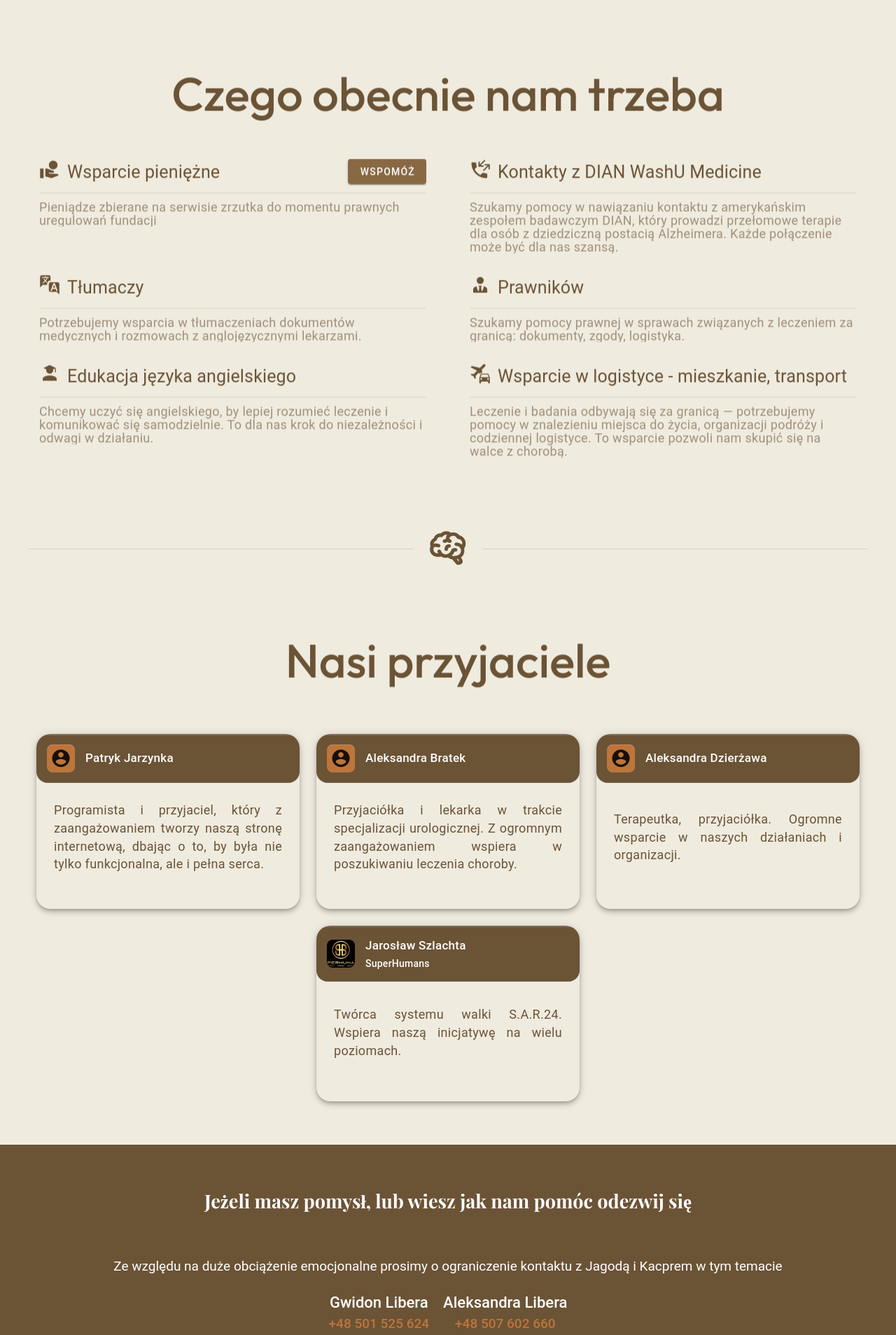
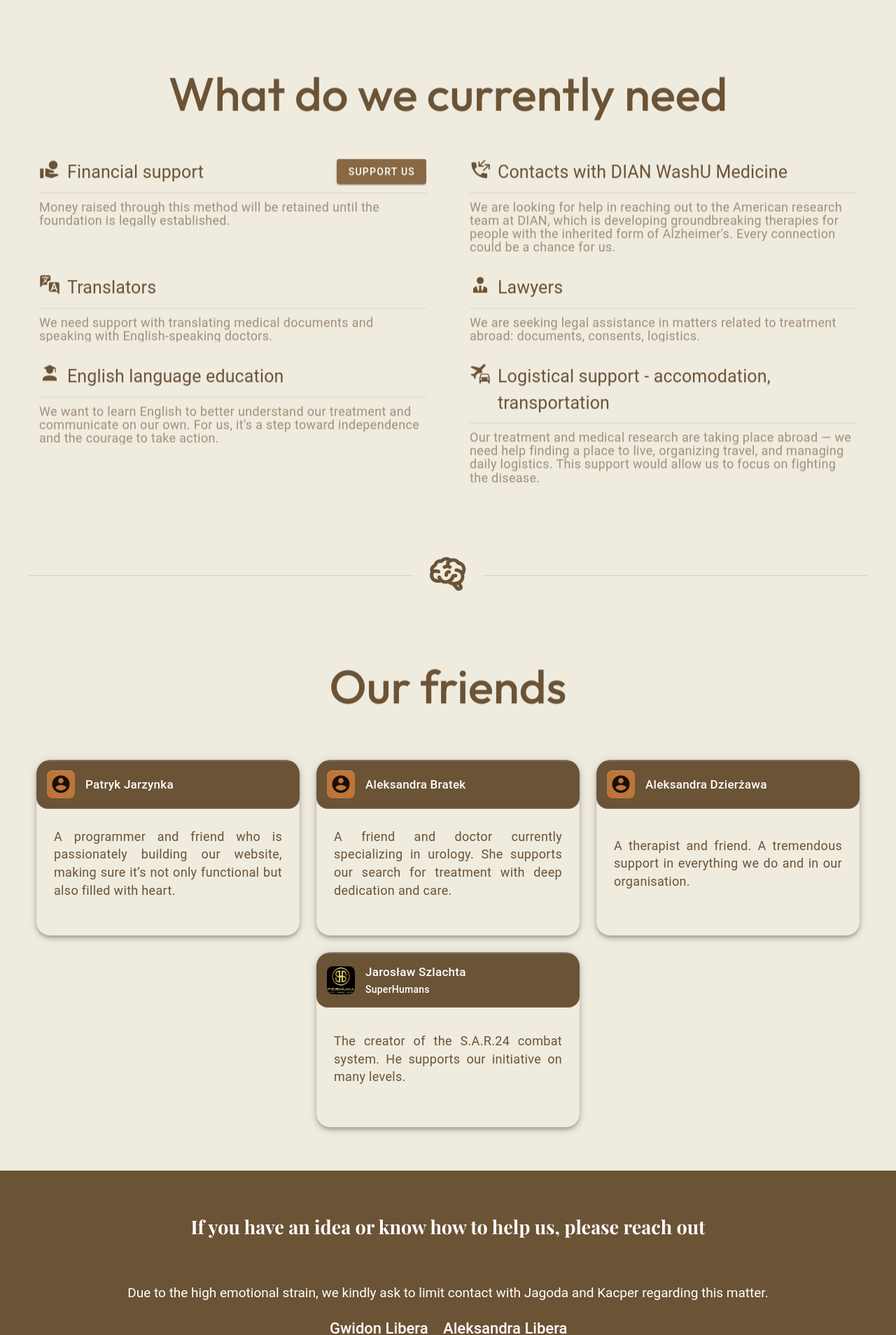
Before and after one commit to PatrykJarzynka/Memory, a Vue app: page /en in a window 1280 px wide. Shown: the part 6300-8208 px from the top of the page at 70% size. Built offline with nearby package versions, Linux system fonts and the light colour scheme; a small style sheet from the web is missing; a web font is replaced by a local one.

Commit message:
Translated second half of the app

```diff
--- a/src/components/Friends.vue
+++ b/src/components/Friends.vue
@@ -1,29 +1,33 @@
 <script setup lang="ts">
+  import { useI18n } from "vue-i18n"
+
+  const { t } = useI18n()
+
   const friends = [
     {
       id: 1,
       name: "Patryk Jarzynka",
       association: null,
-      description: "Programista i przyjaciel, który z zaangażowaniem tworzy naszą stronę internetową, dbając o to, by była nie tylko funkcjonalna, ale i pełna serca.",
+      description: t("friends.friendDesc1"),
     },
     {
       id: 2,
       name: "Aleksandra Bratek",
       association: null,
-      description: "Przyjaciółka i lekarka w trakcie specjalizacji urologicznej. Z ogromnym zaangażowaniem wspiera w poszukiwaniu leczenia choroby.",
+      description: t("friends.friendDesc2"),
     },
     {
       id: 3,
       name: "Aleksandra Dzierżawa",
       association: null,
-      description: "Terapeutka, przyjaciółka. Ogromne wsparcie w naszych działaniach i organizacji.",
+      description: t("friends.friendDesc3"),
     },
     {
       id: 4,
       name: "Jarosław Szlachta",
       association: "SuperHumans",
-      description: "Twórca systemu walki S.A.R.24. Wspiera naszą inicjatywę na wielu poziomach.",
-      iconUrl: './src/assets/SuperHumans.svg',
+      description: t("friends.friendDesc4"),
+      iconUrl: "./src/assets/SuperHumans.svg",
     },
   ]
 </script>
@@ -49,16 +53,17 @@
         <v-card-title class="friend-card-title-container">
           <div class="image-placeholder">
             <v-img
+              v-if="friend.iconUrl"
               style="border-radius: 8px; height: 100%"
               cover
-              v-if="friend.iconUrl"
               :src="friend.iconUrl"
             />
 
             <v-icon
               v-else
               icon="mdi-account-circle"
-              class="image-icon"/>
+              class="image-icon"
+            />
           </div>
 
           <div class="friend-card-title">
@@ -132,7 +137,6 @@
   border-radius: 8px;
   box-shadow: rgba(207, 231, 255, 0.2) 0px 1px 1px 0px inset;
 
-
   @media only screen and (width >= 600px) {
 
   }
--- a/src/components/Hero.vue
+++ b/src/components/Hero.vue
@@ -1,8 +1,8 @@
 <script setup lang="ts">
+  import { useI18n } from "vue-i18n"
   import AppButton from "@/components/core/AppButton.vue"
-  import {useI18n} from "vue-i18n";
 
-  const {t} = useI18n()
+  const { t } = useI18n()
 </script>
 
 <template>
@@ -18,15 +18,15 @@
         class="hero-lead-column reveal-slide-up"
       >
         <div class="lead-column-text">
-          <h1 class="hero-title">{{ t('hero.title')}}</h1>
+          <h1 class="hero-title">{{ t('hero.title') }}</h1>
 
-          <p class="hero-description">{{ t('hero.description')}}</p>
+          <p class="hero-description">{{ t('hero.description') }}</p>
         </div>
 
         <div class="hero-action-buttons">
           <AppButton
             type="normal"
-            :text="t('hero.supportButton')"
+            :text="t('general.supportButton')"
           />
 
           <AppButton
@@ -68,7 +68,6 @@
     flex-direction: initial;
   }
 }
-
 
 .hero-lead-column {
   display: flex;
--- a/src/components/SupportList.vue
+++ b/src/components/SupportList.vue
@@ -1,4 +1,5 @@
 <script setup lang="ts">
+  import { useI18n } from "vue-i18n"
   import { useDisplay } from "vuetify/framework"
 
   interface SupportItem {
@@ -10,12 +11,13 @@
   }
 
   const { smAndDown, lgAndUp } = useDisplay()
+  const { t } = useI18n()
 
   const supportItems: SupportItem[] = [
     {
       id: 1,
-      name: "Wsparcie pieniężne",
-      description: " Pieniądze zbierane na serwisie zrzutka do momentu prawnych uregulowań fundacji",
+      name: t("support.item1Title"),
+      description: t("support.item1Desc"),
       icon: "mdi-hand-coin",
       action: () => {
         return
@@ -23,36 +25,36 @@
     },
     {
       id: 2,
-      name: "Kontakty z DIAN WashU Medicine",
-      description: "Szukamy pomocy w nawiązaniu kontaktu z amerykańskim zespołem badawczym DIAN, który prowadzi przełomowe terapie dla osób z dziedziczną postacią Alzheimera. Każde połączenie może być dla nas szansą.",
+      name: t("support.item2Title"),
+      description: t("support.item2Desc"),
       icon: "mdi-phone-incoming-outgoing",
       action: null,
     },
     {
       id: 3,
-      name: "Tłumaczy",
-      description: "Potrzebujemy wsparcia w tłumaczeniach dokumentów medycznych i rozmowach z anglojęzycznymi lekarzami.",
+      name: t("support.item3Title"),
+      description: t("support.item3Desc"),
       icon: "mdi-translate-variant",
       action: null,
     },
     {
       id: 4,
-      name: "Prawników",
-      description: "Szukamy pomocy prawnej w sprawach związanych z leczeniem za granicą: dokumenty, zgody, logistyka.",
+      name: t("support.item4Title"),
+      description: t("support.item4Desc"),
       icon: "mdi-account-tie",
       action: null,
     },
     {
       id: 5,
-      name: "Edukacja języka angielskiego",
-      description: "Chcemy uczyć się angielskiego, by lepiej rozumieć leczenie i komunikować się samodzielnie. To dla nas krok do niezależności i odwagi w działaniu.",
+      name: t("support.item5Title"),
+      description: t("support.item5Desc"),
       icon: "mdi-account-school",
       action: null,
     },
     {
       id: 6,
-      name: "Wsparcie w logistyce - mieszkanie, transport",
-      description: "Leczenie i badania odbywają się za granicą — potrzebujemy pomocy w znalezieniu miejsca do życia, organizacji podróży i codziennej logistyce. To wsparcie pozwoli nam skupić się na walce z chorobą.",
+      name: t("support.item6Title"),
+      description: t("support.item6Desc"),
       icon: "mdi-plane-car",
       action: null,
     },
@@ -87,7 +89,7 @@
             class="support-item-button"
             @click="item.action()"
           >
-            Wspomóż
+            {{ t('general.supportButton') }}
           </v-btn>
         </v-list-item-title>
 
--- a/src/components/core/Footer.vue
+++ b/src/components/core/Footer.vue
@@ -1,5 +1,7 @@
 <script setup lang="ts">
+  import { useI18n } from "vue-i18n"
 
+  const { t } = useI18n()
 </script>
 
 <template>
@@ -12,8 +14,8 @@
         cols="12"
         class="footer-info-column"
       >
-        <h2 class="footer-main-label">Jeżeli masz pomysł, lub wiesz jak nam pomóc odezwij się</h2>
-        <p class="footer-text"> Ze względu na duże obciążenie emocjonalne prosimy o ograniczenie kontaktu z Jagodą i Kacprem w tym temacie</p>
+        <h2 class="footer-main-label">{{ t('footer.title') }}</h2>
+        <p class="footer-text"> {{ t('footer.subtitle') }}</p>
       </v-col>
 
       <v-col
--- a/src/locales/en.ts
+++ b/src/locales/en.ts
@@ -1,8 +1,10 @@
 export default {
+  general: {
+    supportButton: 'Support us',
+  },
   hero: {
     title: 'Act before time catches up',
     description: 'In our family, Alzheimer\'s starts at age 30-40. We know we don\'t have time - but we have hope.',
-    supportButton: 'Support us',
     exploreButton: 'Learn the story',
   },
   goal: {
@@ -44,5 +46,34 @@ export default {
     price2: 'experimental drug / investigational treatment',
     price3: '20 850 € per year',
     linkDesc: 'Access to medications via www.medicine.washu.edu/'
+  },
+  media: {
+    title: 'Where we have been featured'
+  },
+  support: {
+    title: 'What do we currently need',
+    item1Title: 'Financial support',
+    item1Desc: ' Money raised through this method will be retained until the foundation is legally established.',
+    item2Title: 'Contacts with DIAN WashU Medicine',
+    item2Desc: "We are looking for help in reaching out to the American research team at DIAN, which is developing groundbreaking therapies for people with the inherited form of Alzheimer's. Every connection could be a chance for us.",
+    item3Title: 'Translators',
+    item3Desc: 'We need support with translating medical documents and speaking with English-speaking doctors.',
+    item4Title: 'Lawyers',
+    item4Desc: 'We are seeking legal assistance in matters related to treatment abroad: documents, consents, logistics.',
+    item5Title: 'English language education',
+    item5Desc: "We want to learn English to better understand our treatment and communicate on our own. For us, it's a step toward independence and the courage to take action.",
+    item6Title: 'Logistical support - accomodation, transportation',
+    item6Desc: 'Our treatment and medical research are taking place abroad — we need help finding a place to live, organizing travel, and managing daily logistics. This support would allow us to focus on fighting the disease.',
+  },
+  friends: {
+    title: 'Our friends',
+    friendDesc1: 'A programmer and friend who is passionately building our website, making sure it’s not only functional but also filled with heart.',
+    friendDesc2: 'A friend and doctor currently specializing in urology. She supports our search for treatment with deep dedication and care.',
+    friendDesc3: 'A therapist and friend. A tremendous support in everything we do and in our organisation.',
+    friendDesc4: 'The creator of the S.A.R.24 combat system. He supports our initiative on many levels.',
+  },
+  footer: {
+    title: 'If you have an idea or know how to help us, please reach out',
+    subtitle: 'Due to the high emotional strain, we kindly ask to limit contact with Jagoda and Kacper regarding this matter.',
   }
 }
--- a/src/locales/pl.ts
+++ b/src/locales/pl.ts
@@ -1,8 +1,10 @@
 export default {
+  general: {
+    supportButton: 'Wesprzyj',
+  },
   hero: {
     title: 'Zanim dogoni nas czas - działamy',
     description: 'W naszej rodzinie Alzheimer zaczyna się w wieku 30–40 lat. Wiemy, że nie mamy czasu – ale mamy nadzieję.',
-    supportButton: 'Wesprzyj',
     exploreButton: 'Poznaj historię',
   },
   goal: {
@@ -44,5 +46,34 @@ export default {
     price2: 'testowy / eksperymentalny',
     price3: '98 000 PLN / rok',
     linkDesc: 'Dostęp do leków za pomocą www.medicine.washu.edu/'
+  },
+  media: {
+    title: 'Gdzie o nas mówiono'
+  },
+  support: {
+    title: 'Czego obecnie nam trzeba',
+    item1Title: 'Wsparcie pieniężne',
+    item1Desc: 'Pieniądze zbierane na serwisie zrzutka do momentu prawnych uregulowań fundacji.',
+    item2Title: 'Kontakty z DIAN WashU Medicine',
+    item2Desc: 'Szukamy pomocy w nawiązaniu kontaktu z amerykańskim zespołem badawczym DIAN, który prowadzi przełomowe terapie dla osób z dziedziczną postacią Alzheimera. Każde połączenie może być dla nas szansą.',
+    item3Title: 'Tłumaczy',
+    item3Desc: 'Potrzebujemy wsparcia w tłumaczeniach dokumentów medycznych i rozmowach z anglojęzycznymi lekarzami.',
+    item4Title: 'Prawników',
+    item4Desc: 'Szukamy pomocy prawnej w sprawach związanych z leczeniem za granicą: dokumenty, zgody, logistyka.',
+    item5Title: 'Edukacja języka angielskiego',
+    item5Desc: 'Chcemy uczyć się angielskiego, by lepiej rozumieć leczenie i komunikować się samodzielnie. To dla nas krok do niezależności i odwagi w działaniu.',
+    item6Title: 'Wsparcie w logistyce - mieszkanie, transport',
+    item6Desc: 'Leczenie i badania odbywają się za granicą — potrzebujemy pomocy w znalezieniu miejsca do życia, organizacji podróży i codziennej logistyce. To wsparcie pozwoli nam skupić się na walce z chorobą.',
+  },
+  friends: {
+    title: 'Nasi przyjaciele',
+    friendDesc1: 'Programista i przyjaciel, który z zaangażowaniem tworzy naszą stronę internetową, dbając o to, by była nie tylko funkcjonalna, ale i pełna serca.',
+    friendDesc2: 'Przyjaciółka i lekarka w trakcie specjalizacji urologicznej. Z ogromnym zaangażowaniem wspiera w poszukiwaniu leczenia choroby.',
+    friendDesc3: 'Terapeutka, przyjaciółka. Ogromne wsparcie w naszych działaniach i organizacji.',
+    friendDesc4: 'Twórca systemu walki S.A.R.24. Wspiera naszą inicjatywę na wielu poziomach.',
+  },
+  footer: {
+    title: 'Jeżeli masz pomysł, lub wiesz jak nam pomóc odezwij się',
+    subtitle: 'Ze względu na duże obciążenie emocjonalne prosimy o ograniczenie kontaktu z Jagodą i Kacprem w tym temacie',
   }
 }
--- a/src/pages/index.vue
+++ b/src/pages/index.vue
@@ -9,7 +9,7 @@
     <IconDivider/>
 
     <div class="d-flex flex-column align-center">
-      <h2 class="section-title reveal-slide-up">{{t('familyMembers.title')}}</h2>
+      <h2 class="section-title reveal-slide-up">{{ t('familyMembers.title') }}</h2>
 
       <FamilyIllustrated/>
     </div>
@@ -18,13 +18,13 @@
   <div class="family-history-container">
     <v-container class="main-container family-inside-container">
       <h3 class="section-sub_title reveal-slide-up">
-        {{t('familyHistory.title')}}
+        {{ t('familyHistory.title') }}
       </h3>
 
       <div class="family-history-content">
         <div class="family-tree-image reveal">
           <v-img
-            :src="locale === 'en' ? '/images/Family-structure-en.png' :  '/images/Family-structure.png'"
+            :src="locale === 'en' ? '/images/Family-structure-en.png' : '/images/Family-structure.png'"
           />
         </div>
         <FamilyTimeline/>
@@ -43,9 +43,9 @@
       side="ltr"
     >
       <template #description-content>
-        <h2 class="description-section-title reveal-slide-up">{{t('disease.title')}}</h2>
+        <h2 class="description-section-title reveal-slide-up">{{ t('disease.title') }}</h2>
 
-        <p class="description-text reveal-slide-up">{{t('disease.description')}}</p>
+        <p class="description-text reveal-slide-up">{{ t('disease.description') }}</p>
       </template>
     </IllustratedContent>
 
@@ -53,11 +53,11 @@
 
     <v-row no-gutters class="justify-center">
       <v-col cols="12" md="6" :class="['d-flex align-center', smAndDown ? 'justify-center' : '']">
-        <h2 class="section-title--left reveal-slide-up">{{t('possibilities.title')}}</h2>
+        <h2 class="section-title--left reveal-slide-up">{{ t('possibilities.title') }}</h2>
       </v-col>
 
       <v-col cols="10" md="6" class="d-flex align-center">
-        <h3 :class="['section-sub_title--primary', 'reveal-slide-up', smAndDown ? 'text-center' : 'text-left']">{{t('possibilities.subtitle')}}</h3>
+        <h3 :class="['section-sub_title--primary', 'reveal-slide-up', smAndDown ? 'text-center' : 'text-left']">{{ t('possibilities.subtitle') }}</h3>
       </v-col>
     </v-row>
 
@@ -65,7 +65,7 @@
 
     <IconDivider/>
 
-    <h2 class="section-title reveal-slide-up">{{t('treatment.title')}}</h2>
+    <h2 class="section-title reveal-slide-up">{{ t('treatment.title') }}</h2>
   </v-container>
 
   <Treatment/>
@@ -73,19 +73,19 @@
   <v-container class="main-container lower-container pt-0">
     <IconDivider/>
 
-    <h2 class="section-title reveal-slide-up">Gdzie o nas mówiono</h2>
+    <h2 class="section-title reveal-slide-up">{{ t('media.title') }}</h2>
 
     <MediaList/>
 
     <IconDivider/>
 
-    <h2 class="section-title reveal-slide-up">Czego obecnie nam trzeba</h2>
+    <h2 class="section-title reveal-slide-up">{{ t('support.title') }}</h2>
 
     <SupportList/>
 
     <IconDivider/>
 
-    <h2 class="section-title reveal-slide-up">Nasi przyjaciele</h2>
+    <h2 class="section-title reveal-slide-up">{{ t('friends.title') }}</h2>
 
     <Friends/>
 
@@ -97,9 +97,10 @@
 
 <script lang="ts" setup>
 
+  import { useI18n } from "vue-i18n"
   import { useDisplay } from "vuetify/framework"
+  import FamilyIllustrated from "@/components/FamilyIllustrated.vue"
   import Friends from "@/components/Friends.vue"
-  import FamilyIllustrated from "@/components/FamilyIllustrated.vue"
   import GoalTracker from "@/components/GoalTracker.vue"
   import IconDivider from "@/components/IconDivider.vue"
   import IllustratedContent from "@/components/IllustratedContent.vue"
@@ -107,17 +108,16 @@
   import Possibilities from "@/components/Possibilities.vue"
   import SupportList from "@/components/SupportList.vue"
   import Treatment from "@/components/Treatment.vue"
-  import {useScrollReveal} from "@/composables/useScrollReveal.ts";
-  import {useI18n} from "vue-i18n";
+  import { useScrollReveal } from "@/composables/useScrollReveal.ts"
 
-  const { smAndDown } = useDisplay();
-  const {t, locale} = useI18n();
+  const { smAndDown } = useDisplay()
+  const { t, locale } = useI18n()
 
-  useScrollReveal('.reveal');
-  useScrollReveal('.reveal-slide-up');
-  useScrollReveal('.reveal-slide-right');
-  useScrollReveal('.reveal-slide-left');
-  useScrollReveal('.reveal-zoom-in');
+  useScrollReveal(".reveal")
+  useScrollReveal(".reveal-slide-up")
+  useScrollReveal(".reveal-slide-right")
+  useScrollReveal(".reveal-slide-left")
+  useScrollReveal(".reveal-zoom-in")
 </script>
 
 <style lang="scss" scoped>
```
Also changed, not shown: src/components/FamilyMembersList.vue (+7 -7 lines), src/components/FamilyTimeline.vue (+6 -6 lines).
